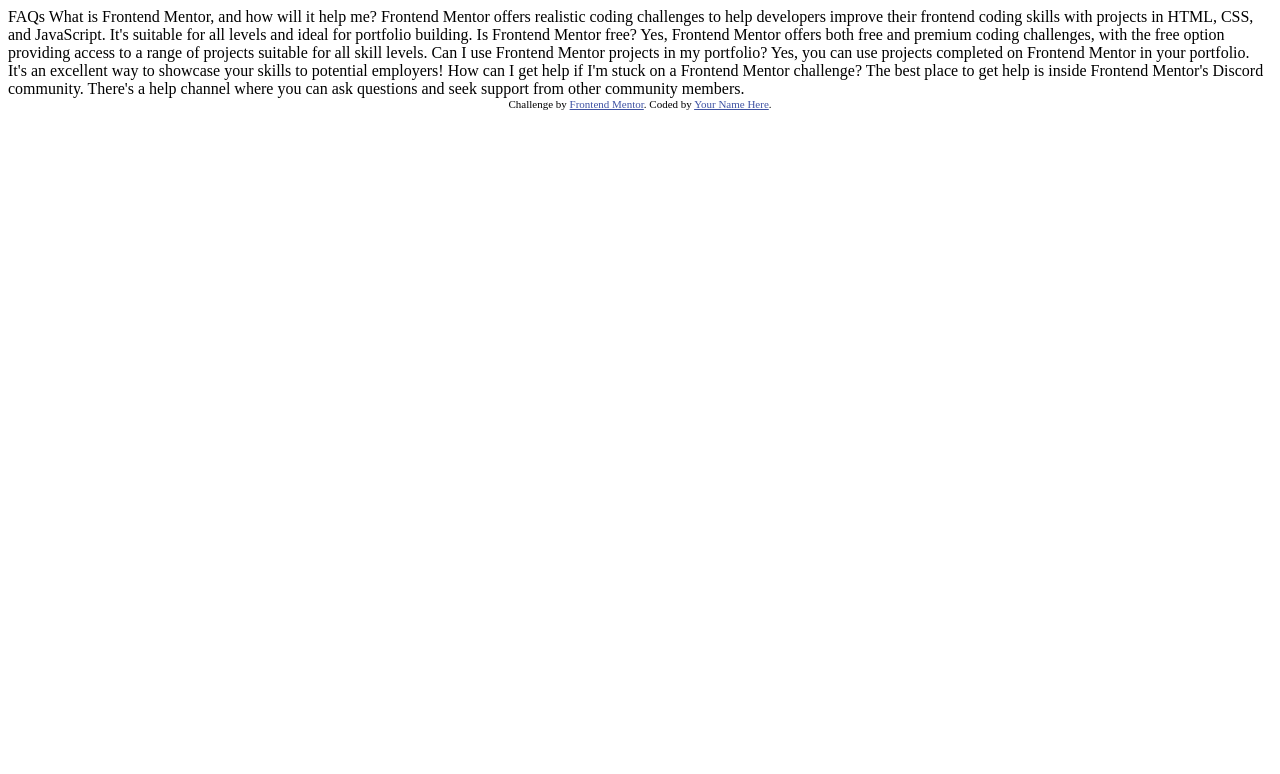
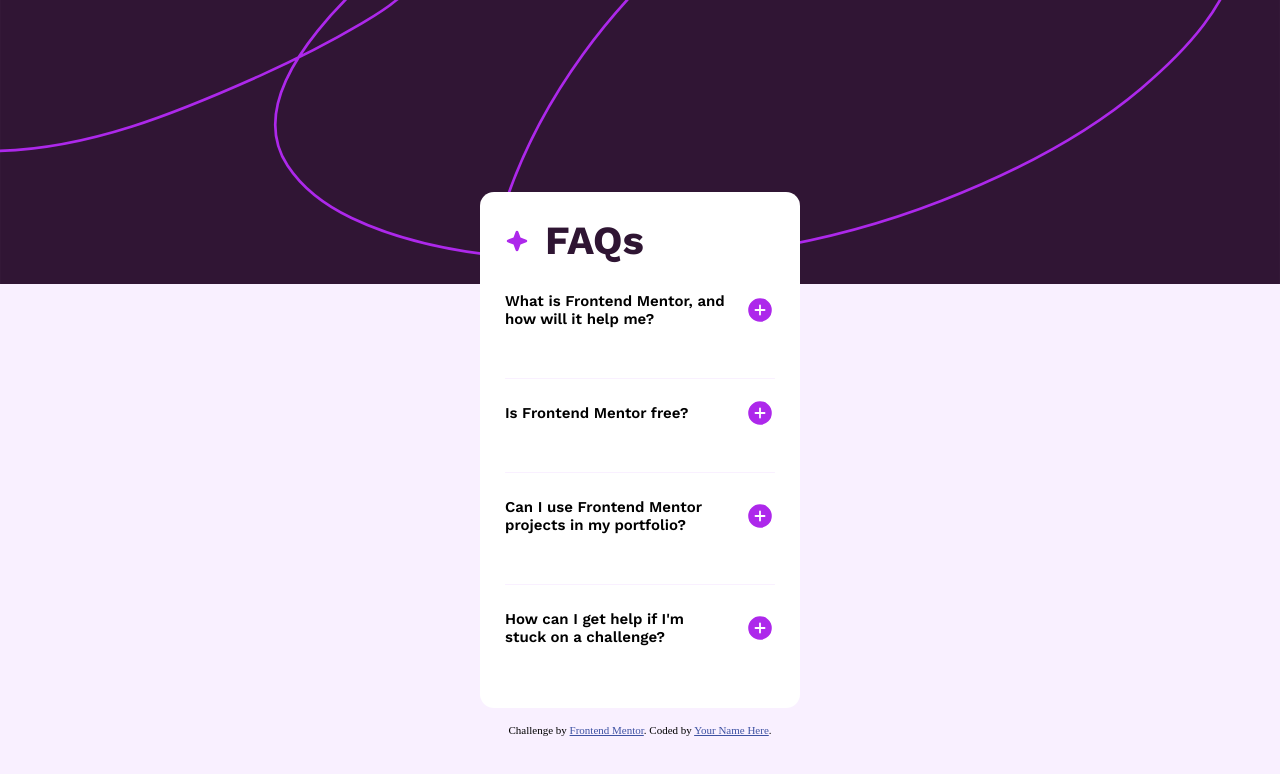
Before and after one commit to Favskid/FAQ-accordion, a plain HTML site: page index.html in a window 1280 px wide. Drawn offline with Linux system fonts and the light colour scheme.

Commit message:
committed some changes

```diff
--- /dev/null
+++ b/facq-accordion.css
@@ -0,0 +1,121 @@
+:root {
+    /* Colors */
+    --White: hsl(0, 100%, 100%);
+    --purple-100: hsl(275, 100%, 97%);
+    --urple-600: hsl(292, 16%, 49%);
+    --Purple-950: hsl(292, 42%, 14%);
+}
+
+@font-face {
+    font-family: "Work Sans";
+    src: url("./assets/fonts/WorkSans-VariableFont_wght.ttf") format("truetype");
+}
+
+body {
+    margin: 0;
+    padding: 0;
+    background-color: var(--purple-100);
+    background-image: url("./assets/images/background-pattern-mobile.svg");
+    background-repeat: no-repeat;
+    background-size: 100%;
+    background-position: top;
+}
+
+main {
+    font-family: "Work Sans";
+    margin-top: 12rem;
+    margin-left: 2rem;
+    margin-right: 2rem;
+    padding: 25px;
+    background-color: var(--White);
+    border-radius: 14px;
+}
+
+.heading {
+    display: flex;
+    align-items: center;
+    gap: 1rem;
+    margin-bottom: 1rem;
+}
+
+.heading img {
+    width: 1.5rem;
+    height: 1.5rem;
+}
+
+.heading .faqs {
+    font-size: 2.5rem;
+    font-weight: 700;
+    color: var(--Purple-950);
+}
+
+.second-section {
+    display: flex;
+    flex-direction: column;
+}
+
+.second-section span {
+    display: flex;
+}
+
+.faq-item {
+  margin-bottom: 1.5rem;
+}
+
+.faq-question {
+  display: flex;
+  align-items: center;
+  justify-content: space-between;
+}
+
+.faq-question h2 {
+  font-size: 15px;
+  flex: 1;
+  font-weight: 600;
+}
+
+.toggle-btn {
+  width: 30px;
+  height: 30px;
+  cursor: pointer;
+  margin-left: 1rem;
+}
+
+.faq-answer {
+  display: none; /* Hide answers by default */
+  margin-top: 0.5rem;
+  color: var(--urple-600);
+  font-size: 1.2rem;
+  line-height: 1.5;
+}
+
+.custom-hr {
+  height: 1px;
+  background: var(--purple-100);
+  width: 100%;
+  border-radius: 2px;
+  margin: 13px 0;
+}
+
+
+.attribution { font-size: 11px; text-align: center; padding-top: 1rem }
+.attribution a { color: hsl(228, 45%, 44%); }
+
+@media (min-width: 768px) {
+    body {
+        background-image: url("./assets/images/background-pattern-desktop.svg");
+    }
+
+    main {
+        display: flex;
+        flex-direction: column;
+        justify-content: center;
+        margin-left: 30rem;
+        margin-right: 30rem;
+
+    }
+
+    .faq-question br {
+      display: none;
+    }
+}
--- a/index.html
+++ b/index.html
@@ -4,45 +4,81 @@
   <meta charset="UTF-8">
   <meta name="viewport" content="width=device-width, initial-scale=1.0"> <!-- displays site properly based on user's device -->
 
+  <link rel="stylesheet" href="facq-accordion.css"> <!-- link to the CSS file for styling -->
   <link rel="icon" type="image/png" sizes="32x32" href="./assets/images/favicon-32x32.png">
 
   <title>Frontend Mentor | FAQ accordion</title>
 
-  <!-- Feel free to remove these styles or customise in your own stylesheet 👍 -->
-  <style>
-    .attribution { font-size: 11px; text-align: center; }
-    .attribution a { color: hsl(228, 45%, 44%); }
-  </style>
 </head>
 <body>
+  <main>
+  <section class="main-section">
+      <div class="heading">
+    <img src="./assets/images/icon-star.svg" ><span class="faqs">FAQs</span>
+      </div>
 
-  FAQs
+    <section class="second-section">
 
-  What is Frontend Mentor, and how will it help me?
-
+    <section class="faq-item">
+      <div class="faq-question">
+        <h2>What is Frontend Mentor,<br> and how will it help me?</h2>
+        <img class="toggle-btn" src="./assets/images/icon-plus.svg" alt="Show answer">
+      </div>
+      <span class="faq-answer">
         Frontend Mentor offers realistic coding challenges to help developers improve their
         frontend coding skills with projects in HTML, CSS, and JavaScript. It's suitable for
         all levels and ideal for portfolio building.
+      </span>
+    </section>
 
-  Is Frontend Mentor free?
+    <div class="custom-hr"></div>
 
+    <section class="faq-item">
+      <div class="faq-question">
+        <h2>Is Frontend Mentor free?</h2>
+        <img class="toggle-btn" src="./assets/images/icon-plus.svg" alt="Show answer">
+      </div>
+      <span class="faq-answer">
         Yes, Frontend Mentor offers both free and premium coding challenges, with the free
         option providing access to a range of projects suitable for all skill levels.
+      </span>
+    </section>
 
-  Can I use Frontend Mentor projects in my portfolio?
+    <div class="custom-hr"></div>
 
+    <section class="faq-item">
+      <div class="faq-question">
+        <h2>Can I use Frontend Mentor projects in my portfolio?</h2>
+        <img class="toggle-btn" src="./assets/images/icon-plus.svg" alt="Show answer">
+      </div>
+      <span class="faq-answer">
         Yes, you can use projects completed on Frontend Mentor in your portfolio. It's an excellent
         way to showcase your skills to potential employers!
+      </span>
+    </section>
 
-  How can I get help if I'm stuck on a Frontend Mentor challenge?
+    <div class="custom-hr"></div>
 
+        <section class="faq-item">
+      <div class="faq-question">
+        <h2> How can I get help if I'm <br> stuck on a challenge?</h2>
+        <img class="toggle-btn" src="./assets/images/icon-plus.svg" alt="Show answer">
+      </div>
+      <span class="faq-answer">
         The best place to get help is inside Frontend Mentor's Discord community. There's a help
         channel where you can ask questions and seek support from other community members.
+      </span>
+    </section>
 
 
+  </section>
+
+  </section>
+  </main>
   <div class="attribution">
     Challenge by <a href="https://www.frontendmentor.io?ref=challenge" target="_blank">Frontend Mentor</a>.
     Coded by <a href="#">Your Name Here</a>.
   </div>
+  <script src="faq.js"></script>
 </body>
 </html>
```
Lines whose indentation alone changed are shown as unchanged.
